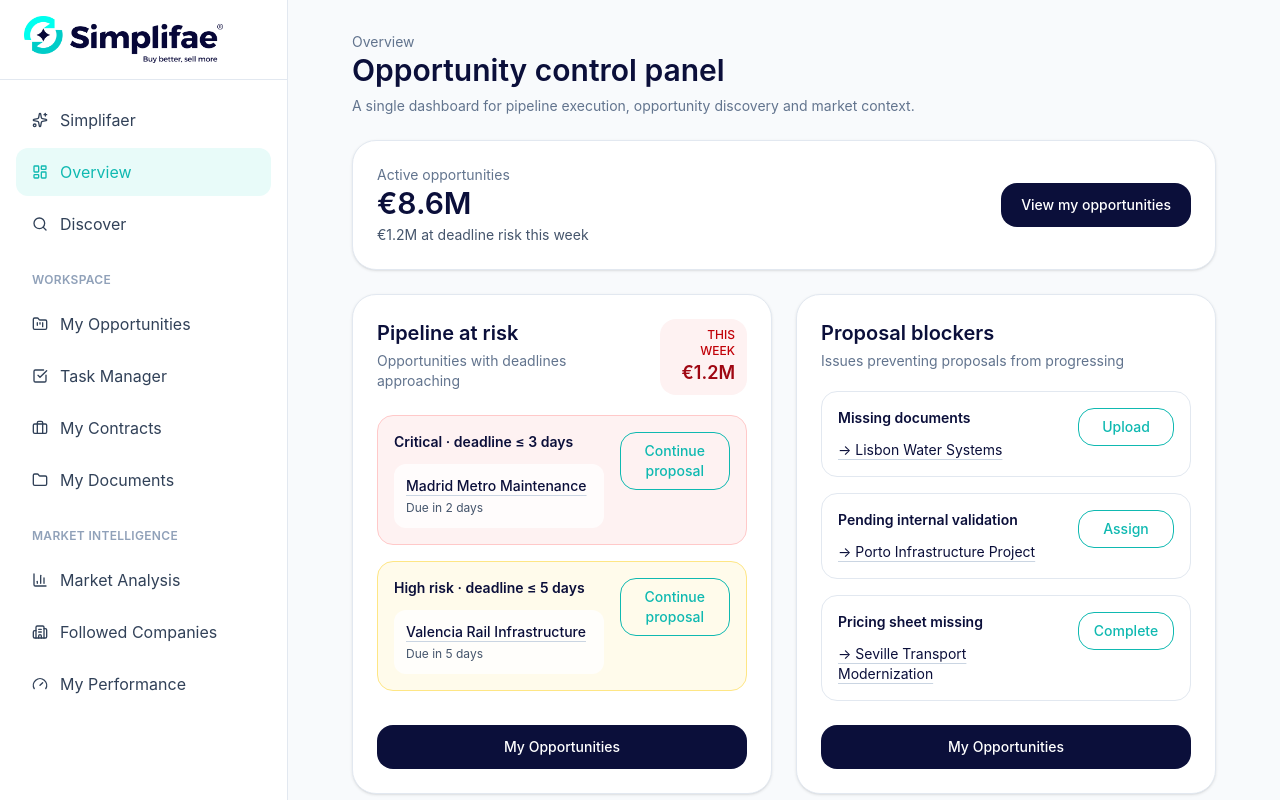
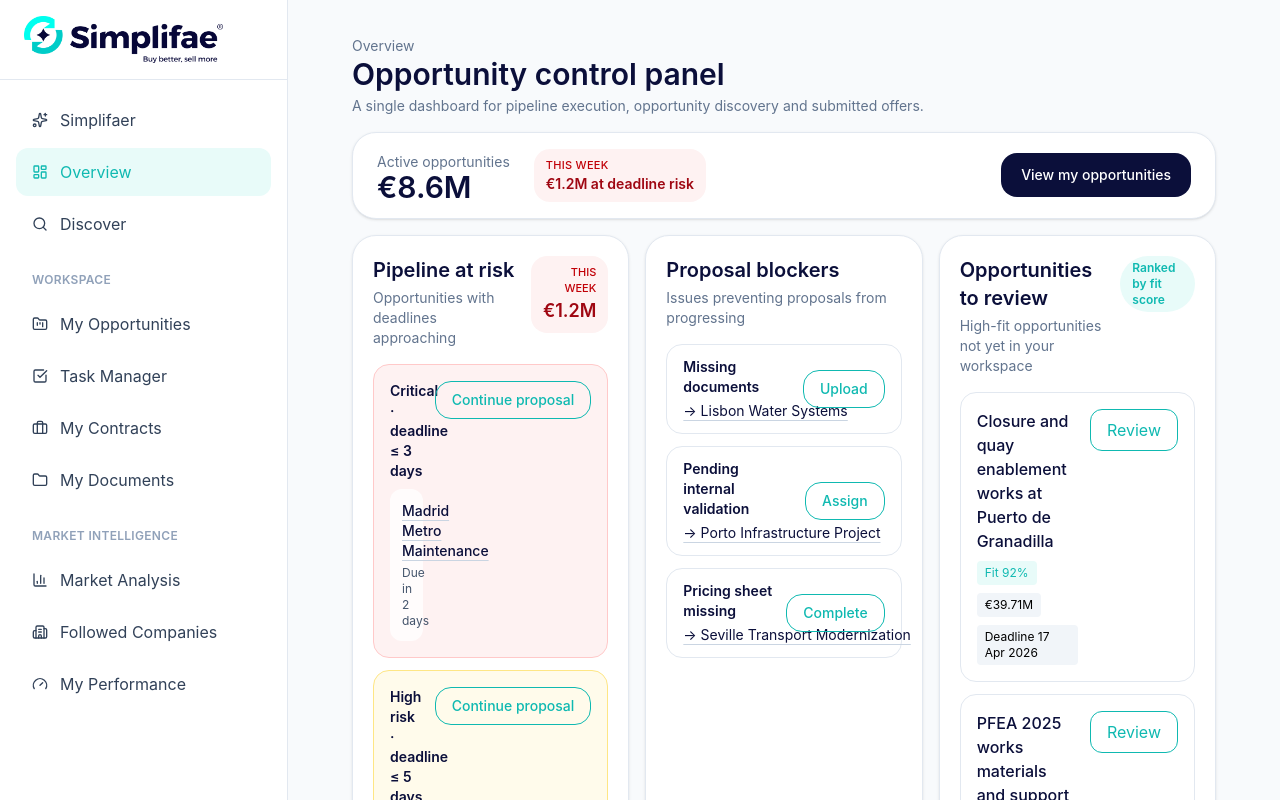
Before and after one commit to vnavas31/suppliers-prototype, a React (Vite) app: page / in a window 1280 px wide. Built offline with nearby package versions, Linux system fonts and the light colour scheme.

Commit message:
Limit overview review items to top 3 by fit

```diff
--- a/src/components/OverviewScreen.tsx
+++ b/src/components/OverviewScreen.tsx
@@ -1,7 +1,4 @@
-import { Building2, Shield } from "lucide-react";
-import BenchSummaryCard from "./BenchSummaryCard";
-import BenchRankCard from "./BenchRankCard";
-import { benchmarkPeriods, rankedBuyers, rankedSuppliers, reviewItems } from "../data/mockData";
+import { reviewItems } from "../data/mockData";
 
 export default function OverviewScreen({
   onGoToDiscover,
@@ -11,56 +8,55 @@ export default function OverviewScreen({
   const pipelineValue = "€8.6M";
   const pipelineAtRisk = "€1.2M";
 
+  const reviewPreview = [...reviewItems].sort((a, b) => b.fit - a.fit).slice(0, 2);
+
   return (
-    <div className="mx-auto w-full max-w-[1500px] space-y-6 px-4 sm:px-6 xl:px-8">
+    <div className="mx-auto flex w-full max-w-[1500px] flex-col gap-4 px-4 py-1 sm:px-6 xl:min-h-[calc(100vh-88px)] xl:px-8">
       <div className="min-w-0">
         <p className="text-sm text-slate-500">Overview</p>
-        <h1 className="text-3xl font-semibold text-[#0B0F3A]">
-          Opportunity control panel
-        </h1>
-        <p className="mt-2 max-w-3xl text-sm text-slate-500">
-          A single dashboard for pipeline execution, opportunity discovery and market context.
+        <h1 className="text-3xl font-semibold text-[#0B0F3A]">Opportunity control panel</h1>
+        <p className="mt-1 max-w-3xl text-sm text-slate-500">
+          A single dashboard for pipeline execution, opportunity discovery and submitted offers.
         </p>
       </div>
 
-      <div className="flex flex-col gap-4 rounded-3xl border border-slate-200 bg-white p-5 shadow-sm sm:p-6 lg:flex-row lg:items-center lg:justify-between">
-        <div>
-          <p className="text-sm text-slate-500">Active opportunities</p>
-          <p className="text-3xl font-semibold text-[#0B0F3A]">{pipelineValue}</p>
-          <p className="mt-1 text-sm text-slate-600">
-            {pipelineAtRisk} at deadline risk this week
-          </p>
+      <div className="flex flex-col gap-3 rounded-3xl border border-slate-200 bg-white px-6 py-4 shadow-sm lg:flex-row lg:items-center lg:justify-between">
+        <div className="flex flex-wrap items-end gap-x-6 gap-y-2">
+          <div>
+            <p className="text-sm text-slate-500">Active opportunities</p>
+            <p className="text-3xl font-semibold leading-none text-[#0B0F3A]">{pipelineValue}</p>
+          </div>
+          <div className="rounded-2xl bg-red-50 px-3 py-2">
+            <p className="text-[11px] font-medium uppercase tracking-wide text-red-700">This week</p>
+            <p className="text-sm font-semibold text-red-800">{pipelineAtRisk} at deadline risk</p>
+          </div>
         </div>
 
-        <button className="rounded-2xl bg-[#0B0F3A] px-5 py-3 text-sm font-medium text-white">
+        <button className="rounded-2xl bg-[#0B0F3A] px-5 py-3 text-sm font-medium text-white hover:bg-[#11175A]">
           View my opportunities
         </button>
       </div>
 
-      <div className="grid items-stretch gap-6 2xl:grid-cols-3 xl:grid-cols-2">
-        <section className="flex h-full flex-col rounded-3xl border border-slate-200 bg-white p-6 shadow-sm">
+      <div className="grid flex-1 items-stretch gap-4 xl:grid-cols-3">
+        <section className="flex h-full flex-col rounded-3xl border border-slate-200 bg-white p-5 shadow-sm">
           <div className="flex-1">
             <div className="flex items-start justify-between gap-4">
               <div>
                 <h2 className="text-xl font-semibold text-[#0B0F3A]">Pipeline at risk</h2>
-                <p className="mt-1 text-sm text-slate-500">
-                  Opportunities with deadlines approaching
-                </p>
+                <p className="mt-1 text-sm text-slate-500">Opportunities with deadlines approaching</p>
               </div>
               <div className="rounded-2xl bg-red-50 px-3 py-2 text-right">
-                <p className="text-xs font-medium uppercase text-red-700">This week</p>
+                <p className="text-[11px] font-medium uppercase text-red-700">This week</p>
                 <p className="text-lg font-semibold text-red-800">{pipelineAtRisk}</p>
               </div>
             </div>
 
-            <div className="mt-5 space-y-4">
+            <div className="mt-4 space-y-3">
               <div className="rounded-2xl border border-red-200 bg-red-50 p-4">
-                <div className="flex flex-col gap-4 lg:flex-row lg:items-start lg:justify-between">
-                  <div className="w-full">
-                    <p className="text-sm font-semibold text-[#0B0F3A]">
-                      Critical · deadline ≤ 3 days
-                    </p>
-                    <div className="mt-3 rounded-xl bg-white/80 p-3">
+                <div className="flex flex-col gap-3 lg:flex-row lg:items-start lg:justify-between">
+                  <div className="min-w-0 flex-1">
+                    <p className="text-sm font-semibold text-[#0B0F3A]">Critical · deadline ≤ 3 days</p>
+                    <div className="mt-2 rounded-xl bg-white/80 p-3">
                       <button className="block text-left text-sm font-medium text-[#0B0F3A] underline decoration-slate-300 underline-offset-4 hover:text-[#0FB9B1]">
                         Madrid Metro Maintenance
                       </button>
@@ -74,12 +70,10 @@ export default function OverviewScreen({
               </div>
 
               <div className="rounded-2xl border border-amber-200 bg-amber-50 p-4">
-                <div className="flex flex-col gap-4 lg:flex-row lg:items-start lg:justify-between">
-                  <div className="w-full">
-                    <p className="text-sm font-semibold text-[#0B0F3A]">
-                      High risk · deadline ≤ 5 days
-                    </p>
-                    <div className="mt-3 rounded-xl bg-white/80 p-3">
+                <div className="flex flex-col gap-3 lg:flex-row lg:items-start lg:justify-between">
+                  <div className="min-w-0 flex-1">
+                    <p className="text-sm font-semibold text-[#0B0F3A]">High risk · deadline ≤ 5 days</p>
+                    <div className="mt-2 rounded-xl bg-white/80 p-3">
                       <button className="block text-left text-sm font-medium text-[#0B0F3A] underline decoration-slate-300 underline-offset-4 hover:text-[#0FB9B1]">
                         Valencia Rail Infrastructure
                       </button>
@@ -94,109 +88,82 @@ export default function OverviewScreen({
             </div>
           </div>
 
-          <button className="mt-6 w-full shrink-0 rounded-2xl bg-[#0B0F3A] px-4 py-3 text-sm font-medium text-white hover:bg-[#11175A]">
+          <button className="mt-4 w-full shrink-0 rounded-2xl bg-[#0B0F3A] px-4 py-3 text-sm font-medium text-white hover:bg-[#11175A]">
             My Opportunities
           </button>
         </section>
 
-        <section className="flex h-full flex-col rounded-3xl border border-slate-200 bg-white p-6 shadow-sm">
+        <section className="flex h-full flex-col rounded-3xl border border-slate-200 bg-white p-5 shadow-sm">
           <div className="flex-1">
             <h2 className="text-xl font-semibold text-[#0B0F3A]">Proposal blockers</h2>
-            <p className="mt-1 text-sm text-slate-500">
-              Issues preventing proposals from progressing
-            </p>
+            <p className="mt-1 text-sm text-slate-500">Issues preventing proposals from progressing</p>
 
-            <div className="mt-5 space-y-4">
-              <div className="rounded-2xl border border-slate-200 p-4">
-                <div className="flex flex-col gap-4 lg:flex-row lg:items-start lg:justify-between">
-                  <div>
-                    <p className="text-sm font-semibold text-[#0B0F3A]">Missing documents</p>
-                    <div className="mt-3 space-y-2">
-                      <button className="block text-left text-sm text-[#0B0F3A] underline decoration-slate-300 underline-offset-4 hover:text-[#0FB9B1]">
-                        → Lisbon Water Systems
+            <div className="mt-4 space-y-3">
+              {[
+                { label: "Missing documents", title: "→ Lisbon Water Systems", action: "Upload" },
+                {
+                  label: "Pending internal validation",
+                  title: "→ Porto Infrastructure Project",
+                  action: "Assign",
+                },
+                {
+                  label: "Pricing sheet missing",
+                  title: "→ Seville Transport Modernization",
+                  action: "Complete",
+                },
+              ].map((blocker) => (
+                <div
+                  key={blocker.title}
+                  className="rounded-2xl border border-slate-200 px-4 py-3"
+                >
+                  <div className="flex items-center justify-between gap-3">
+                    <div className="min-w-0 flex-1">
+                      <p className="text-sm font-semibold text-[#0B0F3A]">{blocker.label}</p>
+                      <button className="mt-1 block truncate text-left text-sm text-[#0B0F3A] underline decoration-slate-300 underline-offset-4 hover:text-[#0FB9B1]">
+                        {blocker.title}
                       </button>
                     </div>
+                    <button className="shrink-0 rounded-2xl border border-[#0FB9B1] px-4 py-2 text-sm font-medium text-[#0FB9B1] hover:bg-[#E8FBF9]">
+                      {blocker.action}
+                    </button>
                   </div>
-                  <button className="flex w-full justify-center rounded-2xl border border-[#0FB9B1] px-4 py-2 text-sm font-medium text-[#0FB9B1] hover:bg-[#E8FBF9] sm:w-24">
-                    Upload
-                  </button>
                 </div>
-              </div>
-
-              <div className="rounded-2xl border border-slate-200 p-4">
-                <div className="flex flex-col gap-4 lg:flex-row lg:items-start lg:justify-between">
-                  <div>
-                    <p className="text-sm font-semibold text-[#0B0F3A]">
-                      Pending internal validation
-                    </p>
-                    <div className="mt-3 space-y-2">
-                      <button className="block text-left text-sm text-[#0B0F3A] underline decoration-slate-300 underline-offset-4 hover:text-[#0FB9B1]">
-                        → Porto Infrastructure Project
-                      </button>
-                    </div>
-                  </div>
-                  <button className="flex w-full justify-center rounded-2xl border border-[#0FB9B1] px-4 py-2 text-sm font-medium text-[#0FB9B1] hover:bg-[#E8FBF9] sm:w-24">
-                    Assign
-                  </button>
-                </div>
-              </div>
-
-              <div className="rounded-2xl border border-slate-200 p-4">
-                <div className="flex flex-col gap-4 lg:flex-row lg:items-start lg:justify-between">
-                  <div>
-                    <p className="text-sm font-semibold text-[#0B0F3A]">Pricing sheet missing</p>
-                    <div className="mt-3 space-y-2">
-                      <button className="block text-left text-sm text-[#0B0F3A] underline decoration-slate-300 underline-offset-4 hover:text-[#0FB9B1]">
-                        → Seville Transport Modernization
-                      </button>
-                    </div>
-                  </div>
-                  <button className="flex w-full justify-center rounded-2xl border border-[#0FB9B1] px-4 py-2 text-sm font-medium text-[#0FB9B1] hover:bg-[#E8FBF9] sm:w-24">
-                    Complete
-                  </button>
-                </div>
-              </div>
+              ))}
             </div>
           </div>
 
-          <button className="mt-6 w-full shrink-0 rounded-2xl bg-[#0B0F3A] px-4 py-3 text-sm font-medium text-white hover:bg-[#11175A]">
+          <button className="mt-4 w-full shrink-0 rounded-2xl bg-[#0B0F3A] px-4 py-3 text-sm font-medium text-white hover:bg-[#11175A]">
             My Opportunities
           </button>
         </section>
 
-        <section className="flex h-full flex-col rounded-3xl border border-slate-200 bg-white p-6 shadow-sm">
+        <section className="flex h-full flex-col rounded-3xl border border-slate-200 bg-white p-5 shadow-sm">
           <div className="flex-1">
             <div className="flex items-start justify-between gap-4">
               <div>
-                <h2 className="text-xl font-semibold text-[#0B0F3A]">
-                  Opportunities to review
-                </h2>
-                <p className="mt-1 text-sm text-slate-500">
-                  High-fit opportunities not yet in your workspace
-                </p>
+                <h2 className="text-xl font-semibold text-[#0B0F3A]">Opportunities to review</h2>
+                <p className="mt-1 text-sm text-slate-500">High-fit opportunities not yet in your workspace</p>
               </div>
               <div className="inline-flex w-fit rounded-full bg-[#E8FBF9] px-3 py-1 text-xs font-semibold text-[#0FB9B1]">
                 Ranked by fit score
               </div>
             </div>
 
-            <div className="mt-5 space-y-4">
-              {[...reviewItems].sort((a, b) => b.fit - a.fit).slice(0, 3).map((item) => (
+            <div className="mt-4 space-y-3">
+              {reviewPreview.map((item) => (
                 <div
                   key={item.title}
                   className="rounded-2xl border border-slate-200 p-4 transition hover:border-[#0FB9B1]"
                 >
-                  <div className="flex flex-col gap-4 lg:flex-row lg:items-start lg:justify-between">
-                    <div className="space-y-2">
+                  <div className="flex flex-col gap-3 lg:flex-row lg:items-start lg:justify-between">
+                    <div className="min-w-0 flex-1 space-y-2">
                       <h3 className="font-medium text-[#0B0F3A]">{item.title}</h3>
-                      <div className="mt-2 flex flex-wrap gap-2 text-xs">
+                      <div className="flex flex-wrap gap-2 text-xs">
                         <span className="rounded bg-[#E8FBF9] px-2 py-1 text-[#0FB9B1]">
                           Fit {item.fit}%
                         </span>
                         <span className="rounded bg-slate-100 px-2 py-1">{item.value}</span>
-                        <span className="rounded bg-slate-100 px-2 py-1">
-                          Deadline {item.deadline}
-                        </span>
+                        <span className="rounded bg-slate-100 px-2 py-1">Deadline {item.deadline}</span>
                       </div>
                     </div>
                     <button className="w-full rounded-xl border border-[#0FB9B1] px-4 py-2 text-[#0FB9B1] sm:w-auto">
@@ -210,56 +177,50 @@ export default function OverviewScreen({
 
           <button
             onClick={onGoToDiscover}
-            className="mt-6 w-full shrink-0 rounded-2xl bg-[#0B0F3A] px-4 py-3 text-sm font-medium text-white hover:bg-[#11175A]"
+            className="mt-4 w-full shrink-0 rounded-2xl bg-[#0B0F3A] px-4 py-3 text-sm font-medium text-white hover:bg-[#11175A]"
           >
             Discover
           </button>
         </section>
       </div>
 
-      <section className="space-y-5 rounded-3xl border border-slate-200 bg-white p-6 shadow-sm">
-        <div className="flex flex-col gap-4 lg:flex-row lg:items-end lg:justify-between">
+      <section className="rounded-3xl border border-slate-200 bg-white px-5 py-4 shadow-sm">
+        <div className="flex flex-col gap-3 lg:flex-row lg:items-center lg:justify-between">
           <div>
-            <p className="text-sm font-medium text-[#0B0F3A]">Market snapshot</p>
-            <h2 className="mt-1 text-2xl font-semibold text-[#0B0F3A]">
-              Benchmarks at a glance
-            </h2>
-            <p className="mt-1 text-sm text-slate-500">
-              Understand the market. Decide where to compete next.
-            </p>
+            <p className="text-sm font-medium text-[#0B0F3A]">Offers in play</p>
+            <p className="mt-1 text-sm text-slate-500">Submitted proposals awaiting outcome or follow-up.</p>
           </div>
 
-          <div className="flex w-full flex-wrap items-center gap-2 rounded-xl border border-slate-200 bg-slate-50 px-3 py-2 text-sm text-slate-600 lg:w-auto">
-            <span>Order by:</span>
-            <button className="rounded-lg bg-white px-3 py-1 font-medium text-[#0B0F3A] shadow-sm">
-              Awards
-            </button>
-            <button className="rounded-lg px-3 py-1">Award value</button>
+          <div className="flex flex-wrap gap-2 text-xs sm:text-sm">
+            <span className="rounded-full bg-slate-100 px-3 py-1.5 font-medium text-[#0B0F3A]">
+              8 under evaluation · €3.7M
+            </span>
+            <span className="rounded-full bg-amber-50 px-3 py-1.5 font-medium text-amber-800">
+              2 clarifications · €680K
+            </span>
+            <span className="rounded-full bg-[#E8FBF9] px-3 py-1.5 font-medium text-[#0FB9B1]">
+              3 decisions this week · €1.4M
+            </span>
           </div>
         </div>
 
-        <div className="grid gap-4 md:grid-cols-2 2xl:grid-cols-3">
-          {benchmarkPeriods.map((period) => (
-            <BenchSummaryCard key={period.label} period={period} />
-          ))}
-        </div>
+        <div className="mt-4 flex flex-col gap-3 xl:flex-row xl:items-center xl:justify-between">
+          <div className="grid gap-3 xl:grid-cols-2 xl:gap-4">
+            <div className="rounded-2xl border border-slate-200 px-4 py-3">
+              <p className="text-sm font-semibold text-[#0B0F3A]">Madrid Metro Maintenance</p>
+              <p className="mt-1 text-xs text-slate-500">€420K · Decision expected in 4 days</p>
+              <p className="mt-2 text-sm text-slate-700">Final evaluation phase.</p>
+            </div>
+            <div className="rounded-2xl border border-slate-200 px-4 py-3">
+              <p className="text-sm font-semibold text-[#0B0F3A]">Lisbon Water Systems</p>
+              <p className="mt-1 text-xs text-slate-500">€1.1M · Clarification requested</p>
+              <p className="mt-2 text-sm text-slate-700">Missing administrative document.</p>
+            </div>
+          </div>
 
-        <div className="grid gap-6 2xl:grid-cols-2">
-          <BenchRankCard
-            title="Top buyers"
-            subtitle="Based on last 12 months activity"
-            items={rankedBuyers}
-            cta="Discover more prospects"
-            icon={<Building2 className="h-4 w-4" />}
-          />
-
-          <BenchRankCard
-            title="Top competitors"
-            subtitle="Based on last 12 months activity"
-            items={rankedSuppliers}
-            cta="Discover more competitors"
-            icon={<Shield className="h-4 w-4" />}
-          />
+          <button className="shrink-0 rounded-2xl bg-[#0B0F3A] px-5 py-3 text-sm font-medium text-white hover:bg-[#11175A]">
+            View submitted offers
+          </button>
         </div>
       </section>
     </div>
```
